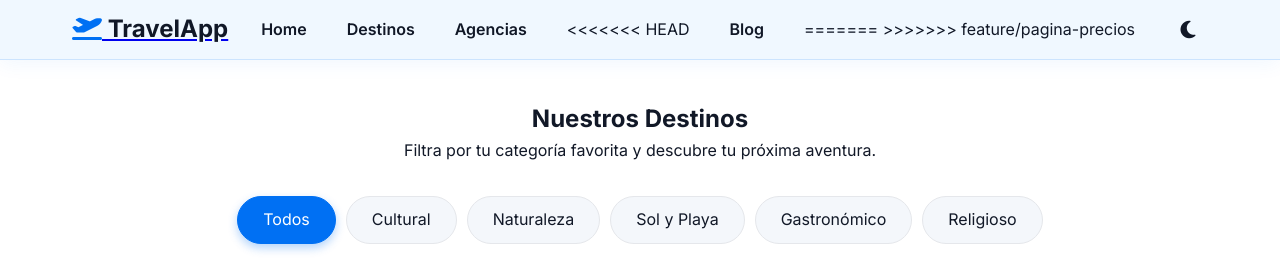
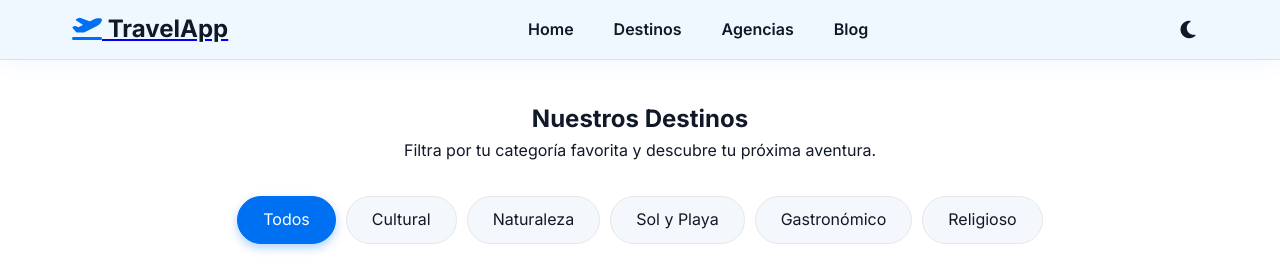
Before and after one commit to adrielt06/trabajo-practico-html-css, a plain HTML site: page vistas/destinos.html in a window 1280 px wide. Shown: the top 273 px of the page. Drawn offline with Linux system fonts and the light colour scheme.

Commit message:
Soluciona conflicto de merge en destinos.html

```diff
--- a/vistas/destinos.html
+++ b/vistas/destinos.html
@@ -23,10 +23,7 @@
                     <li><a href="home.html">Home</a></li>
                     <li><a href="destinos.html">Destinos</a></li>
                     <li><a href="agencias.html">Agencias</a></li>
-<<<<<<< HEAD
                     <li><a href="blog.html">Blog</a></li>
-=======
->>>>>>> feature/pagina-precios
                 </ul>
                 <div class="nav-acciones">
                     <button class="btn-tema" id="btn-tema" aria-label="Cambiar modo de tema">
```
